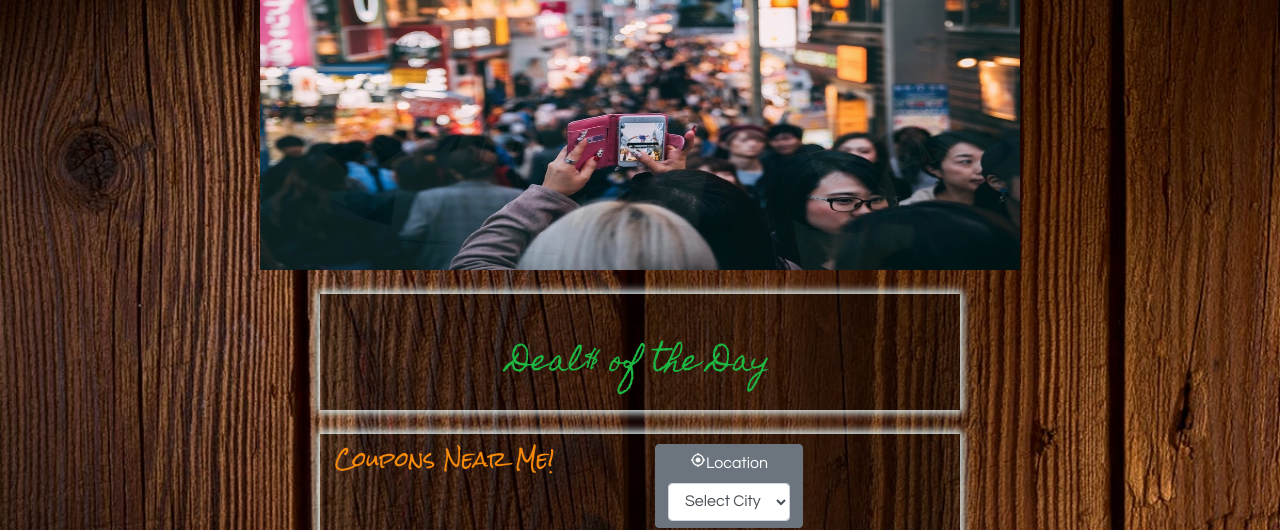
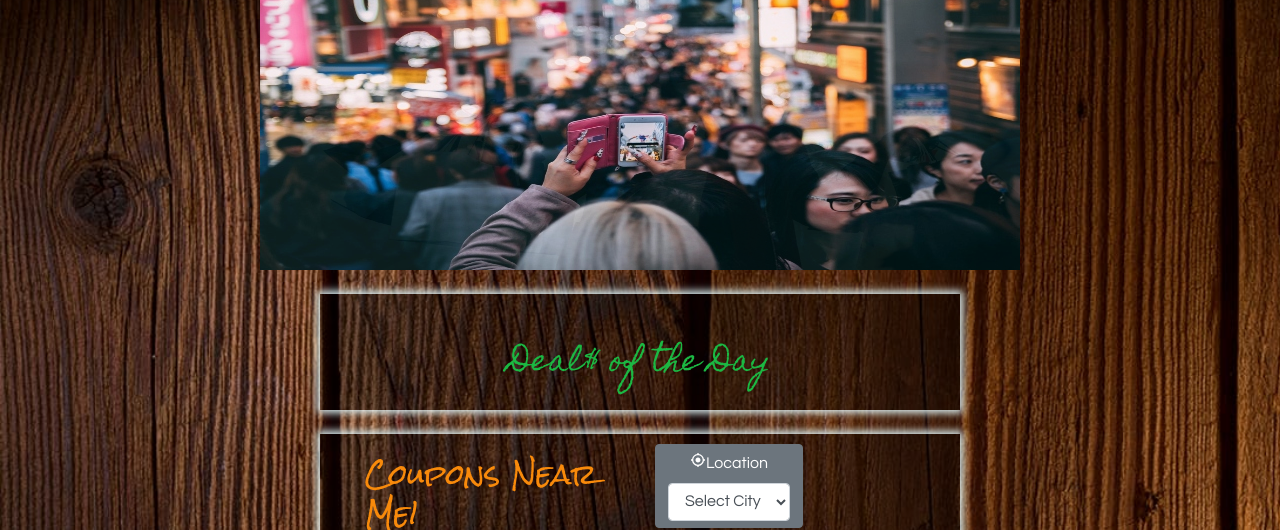
Before and after one commit to bghita/Project2-TheDeals, a website: page public/index.html in a window 1280 px wide. Shown: the part 270-800 px from the top of the page. Drawn offline with nearby package versions, Linux system fonts and the light colour scheme; no server answers; a web font is replaced by a local one.

Commit message:
fixed font in DealOfTheDay and Coupons Near Me

```diff
--- a/public/assets/css/index.css
+++ b/public/assets/css/index.css
@@ -9,7 +9,7 @@
 .background{
     background-image: url("../images/w.jpeg");
     background-size: cover;
-    height: 200vh;
+    height: 220vh;
 }
 #main {
     box-shadow: 0 0 8px 3px rgb(223, 243, 245);
@@ -17,12 +17,13 @@
     color:rgb(28, 184, 67);
     font-size: 24px;
     background-color: rgba(0, 0, 0, 0.39);
-    font-family: 'Homemade Apple', cursive;
+    font-family: 'Questrial', sans-serif;
 }
 .deals {
     text-align: center;
     font-size: 29px;
     margin-bottom: 0px;
+    font-family: 'Homemade Apple', cursive;
 }
 .btn-primary {
     float: right;
@@ -50,10 +51,10 @@
 .mainCoupons {
     font-family: 'Rock Salt', cursive;
     color:rgb(248, 138, 11);
-    font-size: 20px;
-    padding-top: 10px;
+    font-size: 27px;
+    padding-top: 20px;
     padding-right: 0px;
-    padding-left: 0px;
+    padding-left: 30px;
 }
 #footing {
     box-shadow: 0 0 8px 3px rgb(196, 232, 235);
--- a/routes/api/authroutes.js
+++ b/routes/api/authroutes.js
@@ -9,8 +9,8 @@ router.route('/signup')
 
 
 // Login in a user and getting their User id
-router.route('/login')
-    .post(authController.login)
+// router.route('/login')
+//     .post(authController.login)
 
 
 
```
